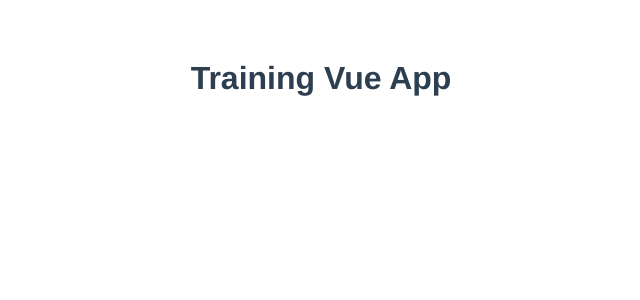
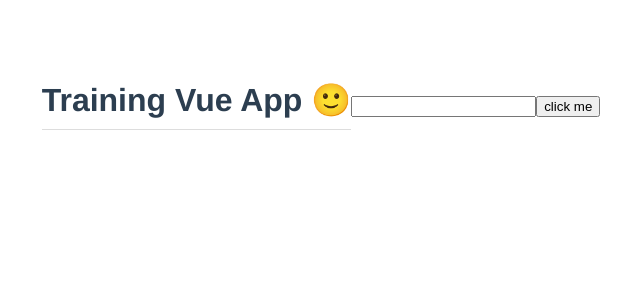
Before and after one commit to Lu-Smith/vue_training_part3, a Vue app: page / in a window 1280 px wide. Shown: the top 300 px of the page, without its empty margins (319-959 px from the left). Built offline with nearby package versions, Linux system fonts and the light colour scheme.

Commit message:
Playing with refs

```diff
--- a/src/App.vue
+++ b/src/App.vue
@@ -1,5 +1,9 @@
 <template>
   <h1>{{title}}</h1>
+  <input type="text" ref="name" />
+  <button @click="handleClick">click me</button>
+
+
 </template>
 
 <script>
@@ -8,7 +12,13 @@
   name: 'App',
   data() {
     return {
-      title: 'Training Vue App'
+      title: 'Training Vue App 🙂'
+    }
+  },
+  methods: {
+    handleClick() {
+      console.log(this.$refs.name)
+      this.$refs.name.classList.add('active')
     }
   }
 }
@@ -23,4 +33,10 @@
   color: #2c3e50;
   margin-top: 60px;
 }
+
+h1 {
+  border-bottom: 1px solid #ddd;
+  display: inline-block;
+  padding-bottom: 10px;
+}
 </style>
```
